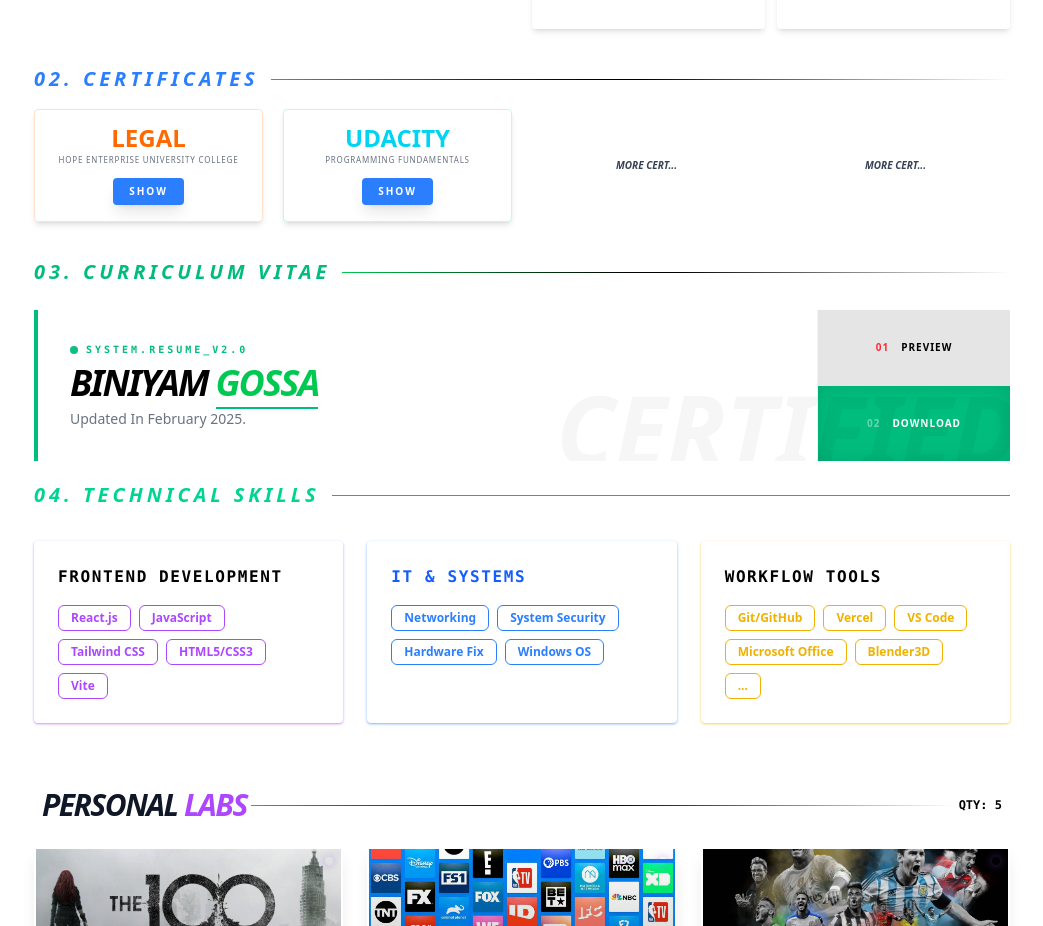
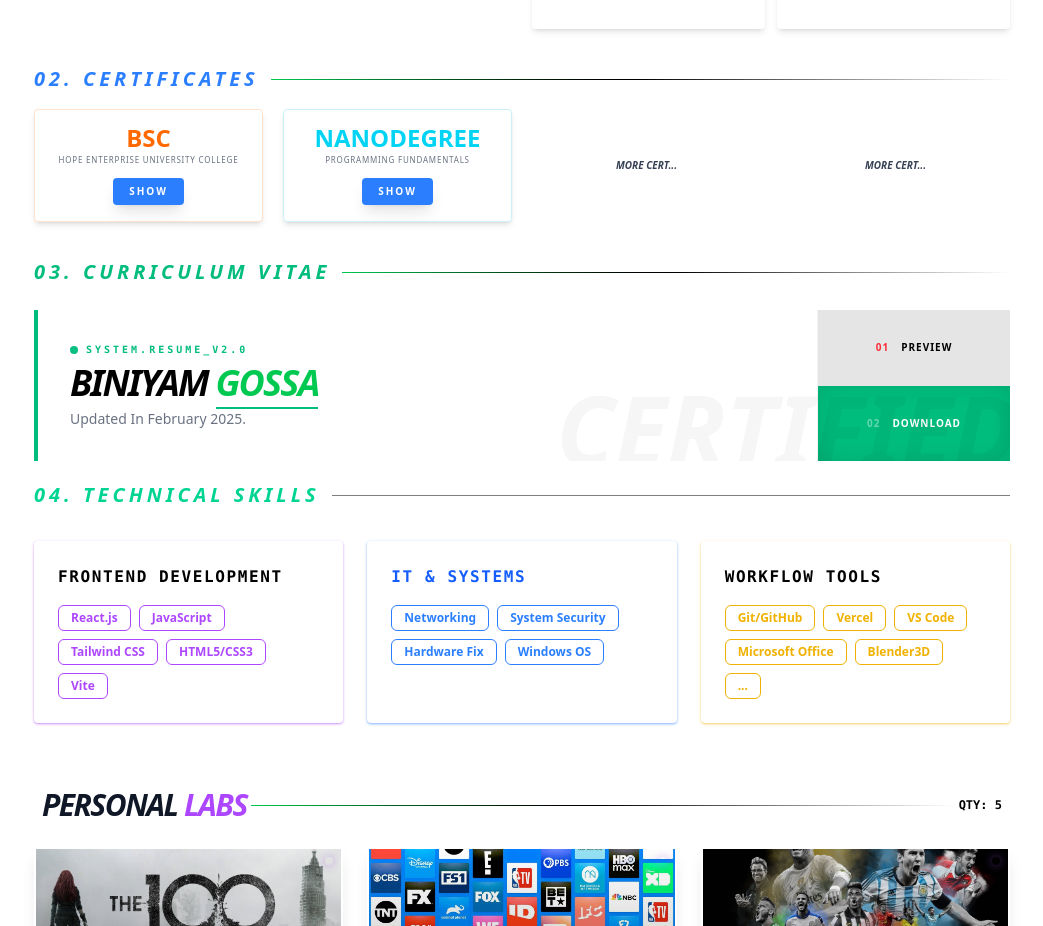
Before and after one commit to biniyamgossa1/biniyamgossa, a React (Vite) app: page / in a window 1280 px wide. Shown: the part 820-1746 px from the top of the page, without its empty margins (118-1161 px from the left). Built offline with nearby package versions, Linux system fonts and the light colour scheme.

Commit message:
Update About.jsx

```diff
--- a/src/components/sections/About.jsx
+++ b/src/components/sections/About.jsx
@@ -8,14 +8,14 @@
 
   const certificates = [
     {
-      name: "Legal",
+      name: "BSc",
       sub: "Hope Enterprise University College",
       color: "border-orange-500/20 text-orange-500",
       img: legal,
       btn: "text-white"
     },
     {
-      name: "Udacity",
+      name: "Nanodegree",
       sub: "Programming Fundamentals",
       color: "border-cyan-500/20 text-cyan-400",
       img: udacity,
```
